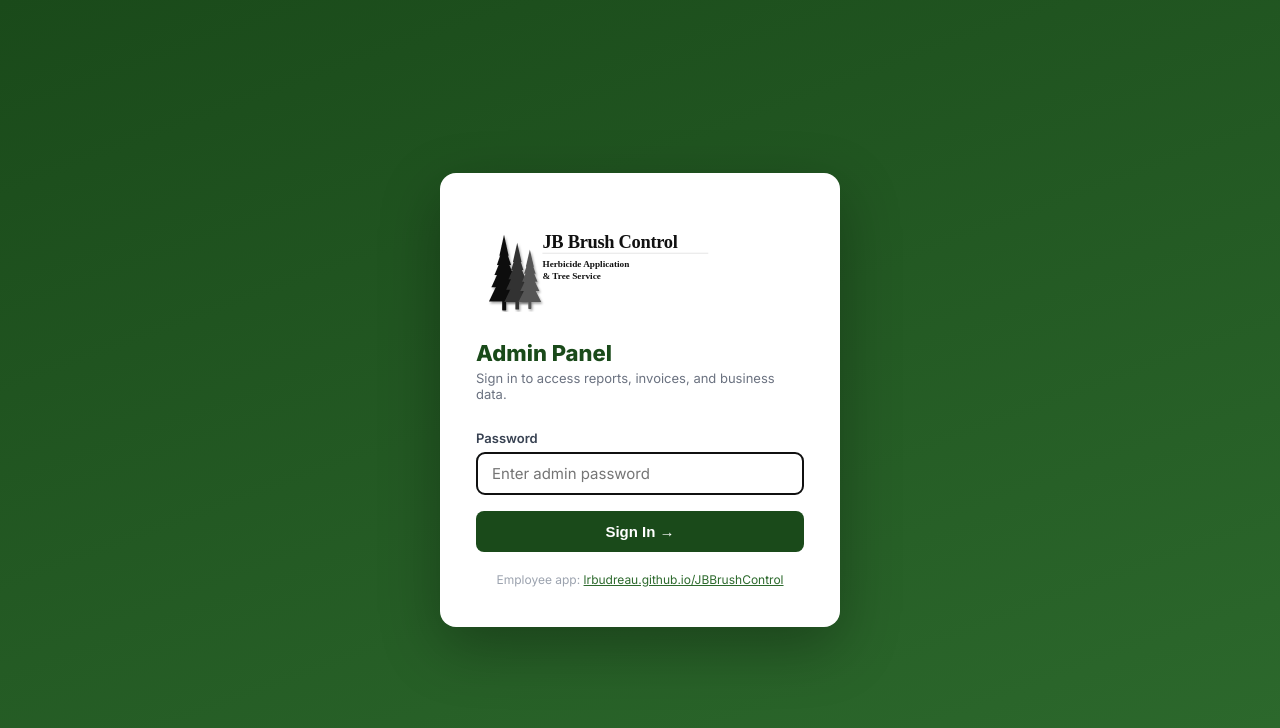
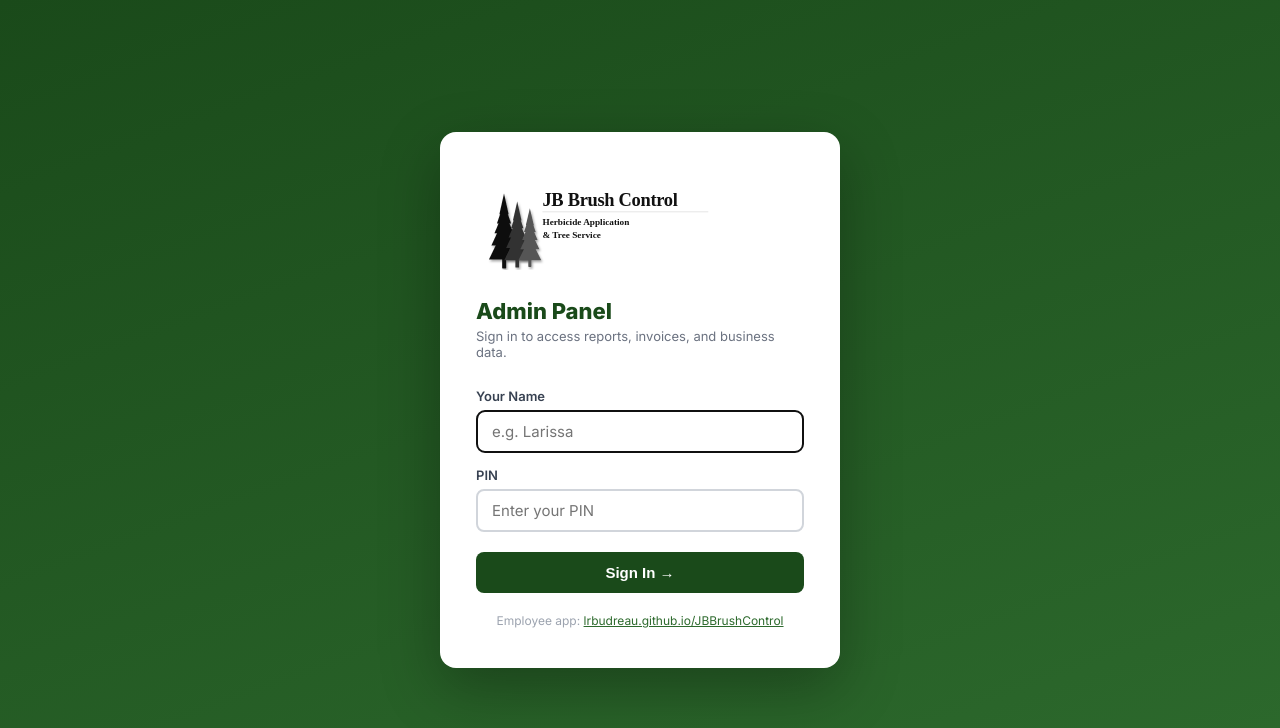
Before and after one commit to lrbudreau/JBBrushControl, a React (Create React App) app: page /JBBrushControl/admin in a window 1280 px wide. Shown: the top 728 px of the page. Built offline with nearby package versions, Linux system fonts and the light colour scheme.

Commit message:
Refactor AdminLogin to use name and PIN for login

```diff
--- a/src/admin/AdminLogin.js
+++ b/src/admin/AdminLogin.js
@@ -2,37 +2,27 @@ import React, { useState } from 'react';
 import { api, saveSession } from '../api';
 import './admin.css';
 
-// Simple password hash (not cryptographic, just obfuscation for a family app)
-function simpleHash(str) {
-  let hash = 0;
-  for (let i = 0; i < str.length; i++) {
-    hash = ((hash << 5) - hash) + str.charCodeAt(i);
-    hash |= 0;
-  }
-  return hash.toString(16);
-}
-
 export default function AdminLogin({ onLogin }) {
-  const [password, setPassword] = useState('');
-  const [error, setError]       = useState('');
-  const [loading, setLoading]   = useState(false);
+  const [name, setName]       = useState('');
+  const [pin, setPin]         = useState('');
+  const [error, setError]     = useState('');
+  const [loading, setLoading] = useState(false);
 
   const submit = async (e) => {
     e.preventDefault();
-    if (!password) return setError('Enter your password');
+    if (!name.trim()) return setError('Enter your name');
+    if (!pin.trim())  return setError('Enter your PIN');
     setLoading(true);
     setError('');
 
-    // Login using the admin role PIN stored in Settings
-    // We use the name "Admin" with the AdminPIN from Settings
-    const r = await api('login', {}, { name: 'Admin', pin: password });
+    const r = await api('login', {}, { name: name.trim(), pin });
     if (r.status === 'ok' && ['admin', 'owner'].includes(r.data.user.Role)) {
       saveSession(r.data.token, r.data.user);
       onLogin(r.data.user);
     } else if (r.status === 'ok') {
       setError('This account does not have admin access.');
     } else {
-      setError('Incorrect password. Please try again.');
+      setError('Incorrect name or PIN. Please try again.');
     }
     setLoading(false);
   };
@@ -40,19 +30,30 @@ export default function AdminLogin({ onLogin }) {
   return (
     <div className="admin-login-wrap">
       <div className="admin-login-card">
-        <img src="images/logo.svg" alt="JB Brush Control" style={{ maxWidth: 240, marginBottom: 24 }} />
+        <img src="images/logo.svg" alt="JB Brush Control" style={{ maxWidth:240, marginBottom:24 }} />
         <div className="admin-login-title">Admin Panel</div>
         <div className="admin-login-sub">Sign in to access reports, invoices, and business data.</div>
         {error && <div className="admin-login-error">{error}</div>}
         <form onSubmit={submit}>
-          <div style={{ marginBottom: 16 }}>
-            <label style={{ display:'block', fontSize:13, fontWeight:600, color:'#374151', marginBottom:6 }}>Password</label>
+          <div style={{ marginBottom:14 }}>
+            <label style={{ display:'block', fontSize:13, fontWeight:600, color:'#374151', marginBottom:6 }}>Your Name</label>
+            <input
+              type="text"
+              value={name}
+              onChange={e => setName(e.target.value)}
+              placeholder="e.g. Larissa"
+              autoFocus
+              autoCapitalize="words"
+              style={{ width:'100%', padding:'10px 14px', border:'2px solid #d1d5db', borderRadius:8, fontSize:15, fontFamily:'inherit' }}
+            />
+          </div>
+          <div style={{ marginBottom:20 }}>
+            <label style={{ display:'block', fontSize:13, fontWeight:600, color:'#374151', marginBottom:6 }}>PIN</label>
             <input
               type="password"
-              value={password}
-              onChange={e => setPassword(e.target.value)}
-              placeholder="Enter admin password"
-              autoFocus
+              value={pin}
+              onChange={e => setPin(e.target.value)}
+              placeholder="Enter your PIN"
               style={{ width:'100%', padding:'10px 14px', border:'2px solid #d1d5db', borderRadius:8, fontSize:15, fontFamily:'inherit' }}
             />
           </div>
```
